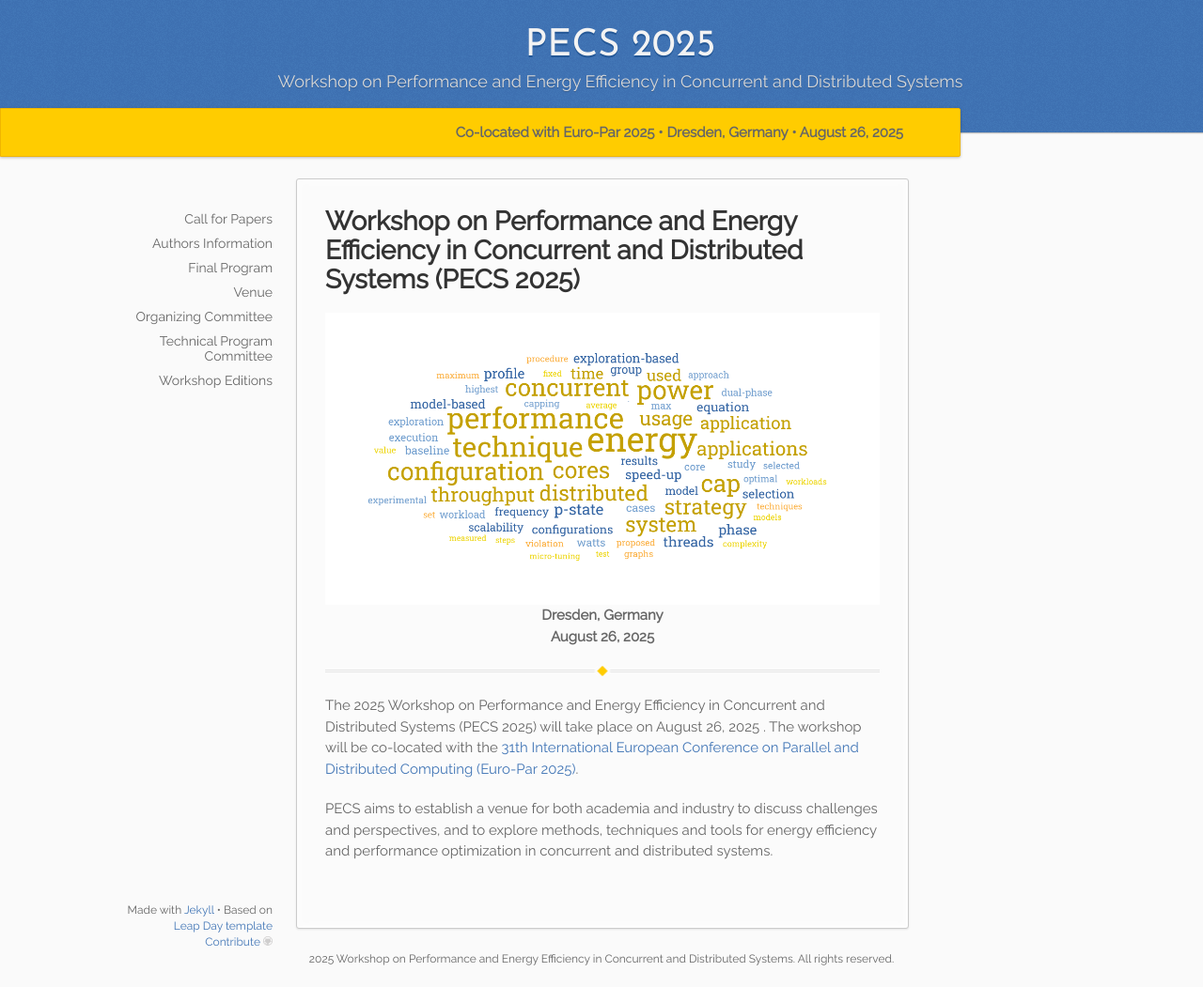
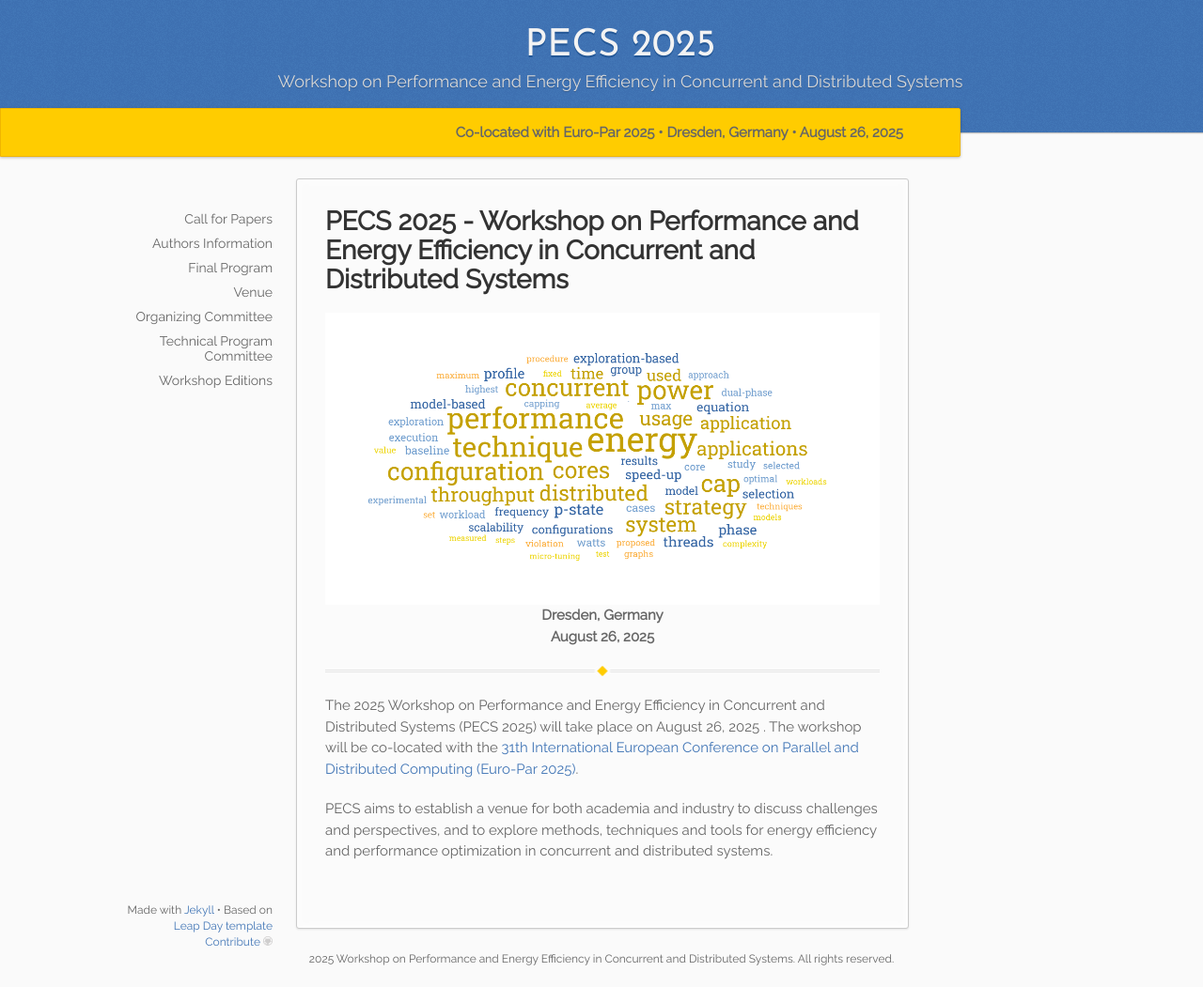
Before and after one commit to pecs-workshop/pecs-workshop.github.io, a Jekyll site: the page built from _2025/index.md, in a window 1280 px wide and 1051 px high. Shown: the whole window at 94% size. Built offline with Jekyll 4.4.1, drawn with Linux system fonts in a browser that asks for light colours.

```diff
--- a/_2025/index.md
+++ b/_2025/index.md
@@ -1,6 +1,6 @@
 ---
 layout: default
-title: Workshop on Performance and Energy Efficiency in Concurrent and Distributed Systems (PECS 2025)
+title: PECS 2025 - Workshop on Performance and Energy Efficiency in Concurrent and Distributed Systems
 ---
 
 {% include banner.html picture="concurrent.png" %}<!-- @IGNORE PREVIOUS: link -->
```
